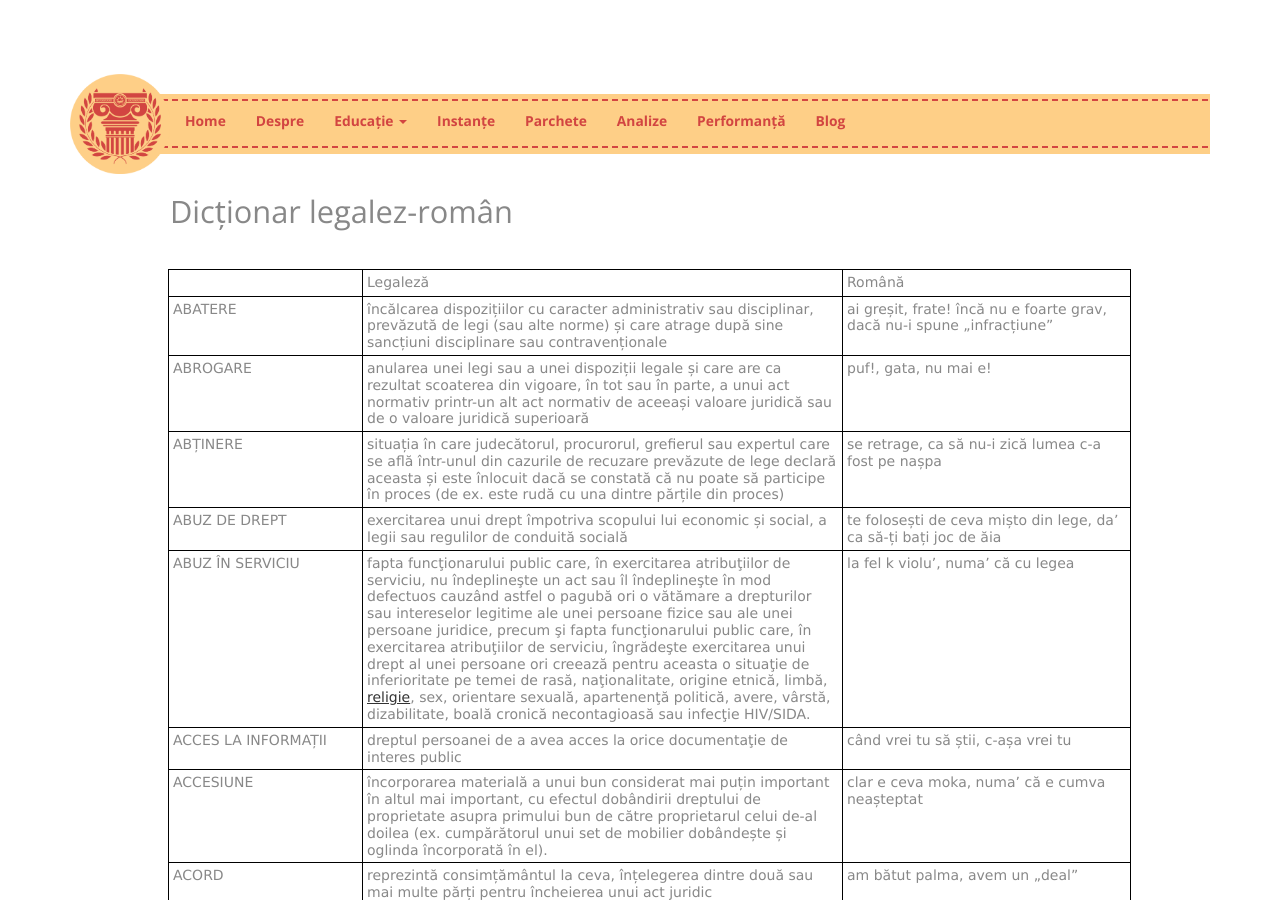
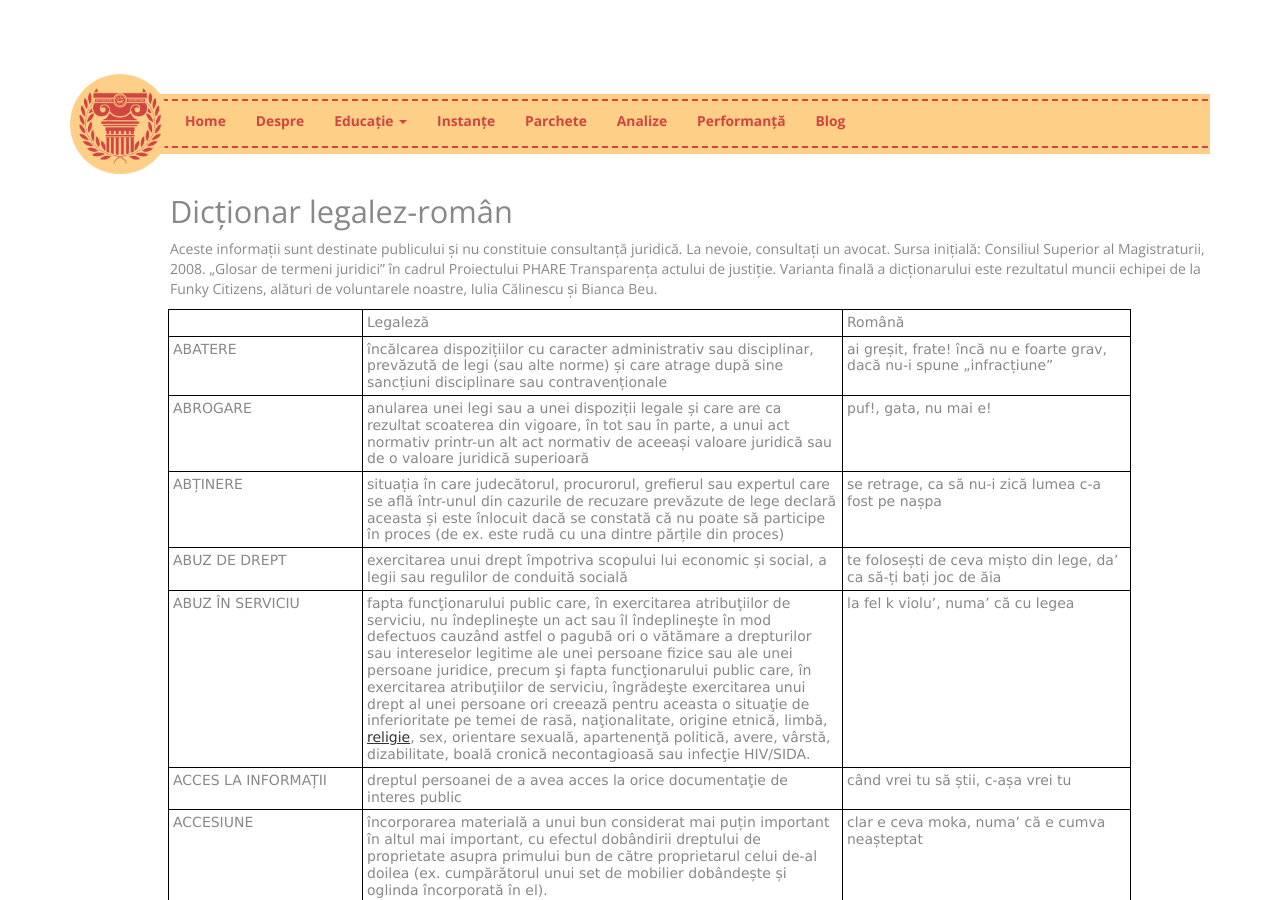
Before and after one commit to funkycitizens/onoratainstanta, a Jekyll site: the page built from educatie/dictionar-legalez-roman.html, in a window 1280 px wide and 900 px high. Built offline with Jekyll 4.4.1, drawn with Linux system fonts in a browser that asks for light colours; nearby versions of some CDN libraries.

Commit message:
Edit from JekyllCMS

```diff
--- a/educatie/dictionar-legalez-roman.html
+++ b/educatie/dictionar-legalez-roman.html
@@ -1,7 +1,7 @@
 ---
 title: Dicționar legalez-român
 ---
-<p>&nbsp;</p>
+<p>Aceste informații sunt destinate publicului și nu constituie consultanță juridică. La nevoie, consultați un avocat. Sursa inițială: Consiliul Superior al Magistraturii, 2008. &bdquo;Glosar de termeni juridici&rdquo; &icirc;n cadrul Proiectului PHARE Transparența actului de justiție. Varianta finală a dicționarului este rezultatul muncii echipei de la Funky Citizens, alături de voluntarele noastre, Iulia Călinescu și Bianca Beu.</p>
 
 <div dir="ltr" style="margin-left:-1.5pt;">
 <table style="border:none;border-collapse:collapse">
```
